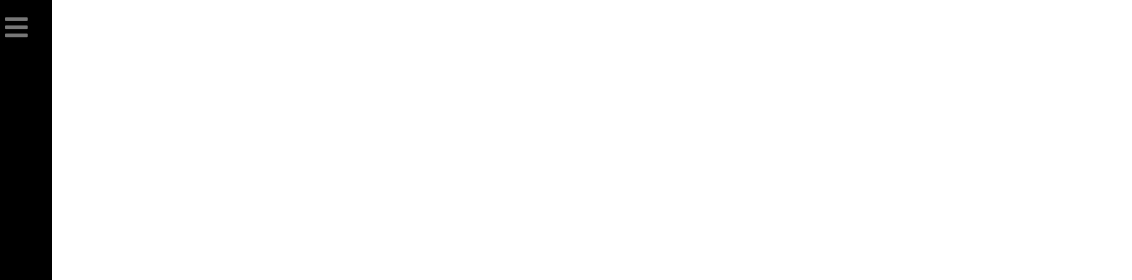
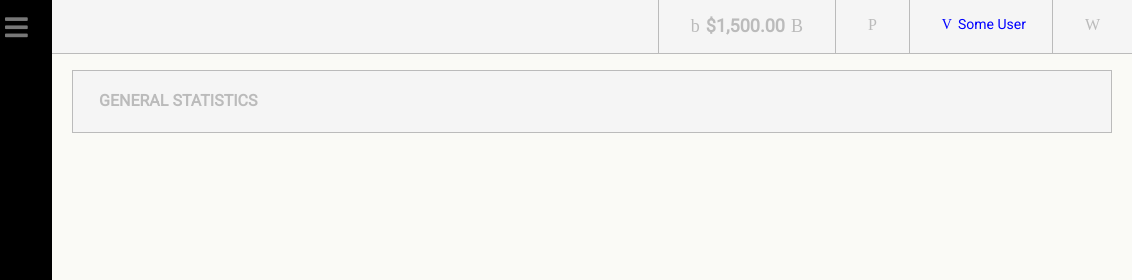
Before and after one commit to AnnaWroblewskaT/soloProject, a website: page index.html in a window 1280 px wide. Shown: the top 280 px of the page, 148-1280 px from the left. Drawn offline with Linux system fonts and the light colour scheme; a web font is replaced by a local one.

Commit message:
add main section

```diff
--- a/index.html
+++ b/index.html
@@ -44,7 +44,23 @@
         </div>
     </nav>
 
+    <ul class="topbar">
+        <li class="topbar_item topbar_wallet"><i class="icon-wallet"></i>$1,500.00<i class="icon-arrow-down-small"></i>
+        </li>
+        <li class="topbar_item topbar_notification"><i class="icon-notification"></i></li>
+        <li class="topbar_item topbar_profile"><i class="icon-profile"></i>Some User</li>
+        <li class="topbar_item topbar_quit"><i class="icon-quit"></i></li>
+    </ul>
 
+    <main>
+        <section class="main_general-stats">
+            <div>
+                <h4>general statistics</h4>
+            </div>
+
+        </section>
+        <section class="main_links">abc</section>
+    </main>
 
 
 </body>
--- a/sass/_variables.scss
+++ b/sass/_variables.scss
@@ -1,7 +1,7 @@
 /* Colors */
-$paragraph-color: #000000;
-$brand-main-color: #ff0000;
+$main-background-color: whitesmoke;
 $sidebar-font-color: #777;
+$main-font-grey: #bbb;
 
 /* Font sizes */
 $paragraph-font-size: 16px;
--- a/sass/style.scss
+++ b/sass/style.scss
@@ -3,6 +3,11 @@
 @import "normalize";
 @import "layout";
 @import "glyphter";
+
+
+body {
+    background-color: #f8f8f094;
+}
 
 //sidebar
 
@@ -113,3 +118,54 @@
         margin-left: 12px;
     }
 }
+
+//topbar
+
+.topbar {
+    position: fixed;
+    top: 0;
+    right: 0;
+    left: 200px;
+    display: flex;
+    justify-content: flex-end;
+    list-style-type: none;
+    margin: 0;
+    border-bottom: 1px solid $main-font-grey;
+    background-color: $main-background-color;
+    color: $main-font-grey;
+
+
+    .topbar_item {
+        padding: 16px 26px;
+        border-left: 1px solid $main-font-grey;
+    }
+
+    i {
+        padding: 0 6px;
+    }
+
+    .topbar_wallet {
+        font-size: 18px;
+        font-weight: bold;
+    }
+
+    .topbar_profile {
+        color: blue;
+        font-size: 14px;
+    }
+}
+
+.main_general-stats {
+    position: absolute;
+    left: 220px;
+    top: 70px;
+    right: 20px;
+    background-color: $main-background-color;
+    border: 1px solid $main-font-grey;
+    color: $main-font-grey;
+
+    h4 {
+        text-transform: uppercase;
+        padding-left: 26px;
+    }
+}
```
Also changed, not shown: css/style.css, 1 other file.
